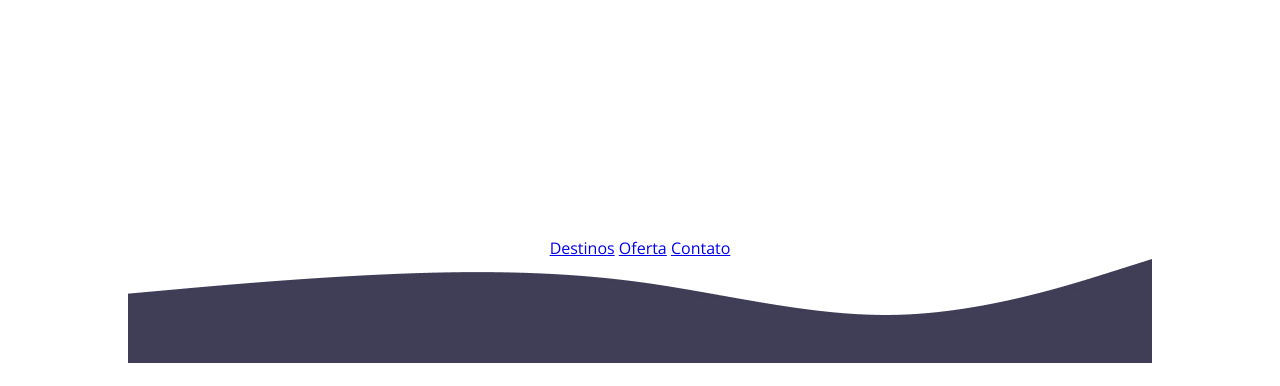
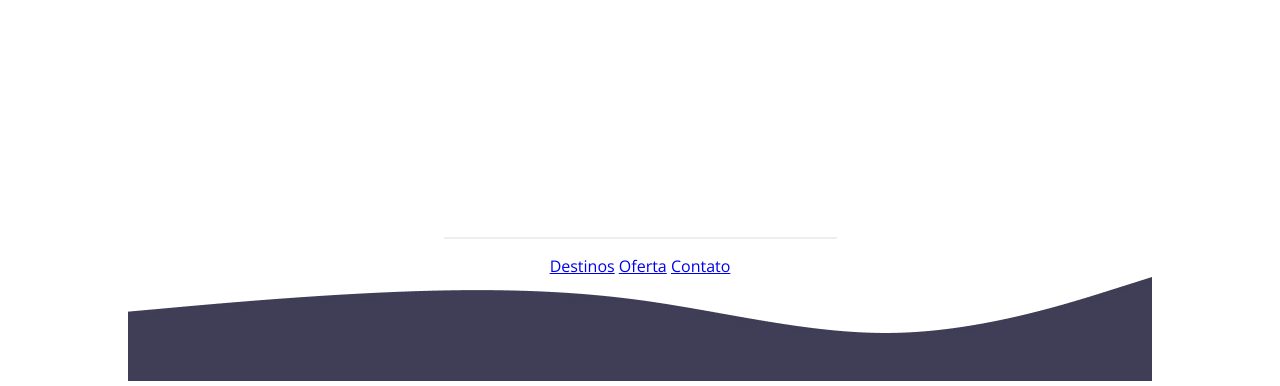
Before and after one commit to gustavonunesbispo/layout-recreation, a plain HTML site: page index.html in a window 1280 px wide. Shown: the part 486-872 px from the top of the page. Drawn offline with nearby package versions, Linux system fonts and the light colour scheme.

Commit message:
set style line

```diff
--- a/style.css
+++ b/style.css
@@ -45,3 +45,10 @@ p strong{
   color: #3F3D56;
   font-weight: 700;
 }
+
+#line{
+  width: 391px;
+  height: 0px;
+  margin: 0 auto 16px;
+  border: 1px solid #ECEFF2;
+}
```
